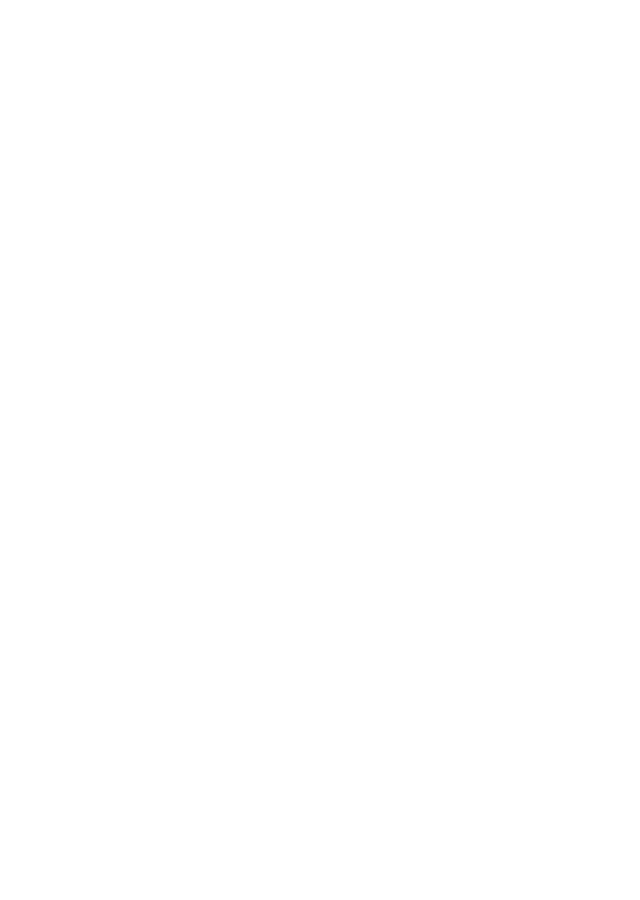
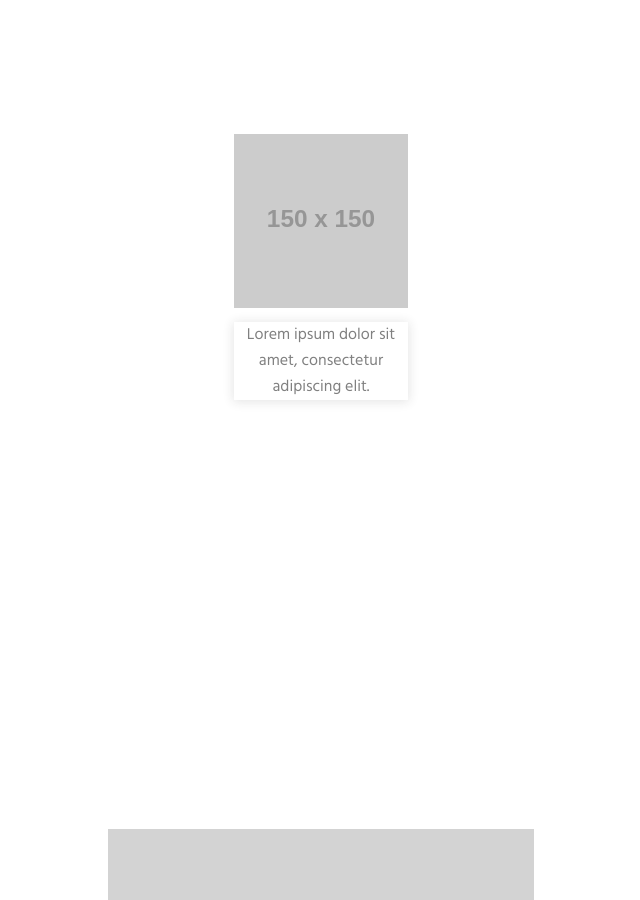
Before and after one commit to dotspencer/resume-1, a React app: page / in a window 1280 px wide. Shown: the part 200-1100 px from the top of the page, without its empty margins (319-959 px from the left). Before the commit the page ends 800 px from the top, so only its background shows below. Built offline with nearby package versions, Linux system fonts and the light colour scheme; a web font is replaced by a local one.

Commit message:
lengthened the page, added quad grid for education

```diff
--- a/src/components/App.js
+++ b/src/components/App.js
@@ -5,8 +5,14 @@
 class App extends Component {
   render() {
     return (
+      <section>
         <section className="header">
-        <div className="item logo" />
+          <div className="item logo">
+            <img
+              src="https://via.placeholder.com/50x50.png"
+              alt="profile picture"
+            />
+          </div>
           <div className="item menu">
             <ul>
               <li>Home</li>
@@ -17,6 +23,25 @@
             </ul>
           </div>
         </section>
+        <section className="profile">
+          <div className="item picture">
+            <img
+              src="https://via.placeholder.com/150x150.png"
+              alt="profile picture"
+            />
+          </div>
+          <div className="item about">
+            Lorem ipsum dolor sit amet, consectetur adipiscing elit.
+          </div>
+        </section>
+        <section className="overview">
+          <div className="item ovr" />
+          <div className="item a" />
+          <div className="item b" />
+          <div className="item c" />
+          <div className="item d" />
+        </section>
+      </section>
     );
   }
 }
--- a/src/styles/App.css
+++ b/src/styles/App.css
@@ -6,19 +6,23 @@
  */
 * {
   box-sizing: border-box;
+  user-select: none;
 }
 body {
   margin: 0;
   padding: 0;
   overflow-x: hidden;
 }
+section {
+  display: grid;
+}
 /*--------------HEADER-----------------*/
 .header {
-  display: grid;
   position: fixed;
   text-align: center;
   width: 100vw;
   height: 80px;
+  background-color: white;
   grid-template-columns: repeat(6, 1fr);
   grid-template-rows: repeat(1, 1fr);
   grid-column-gap: 10px;
@@ -29,8 +33,9 @@
   background-color: white;
 }
 .logo {
+  margin: auto;
   grid-area: 1 / 1 / span 1 / span 1;
-  background-color: grey;
+  text-align: center;
 }
 .menu {
   grid-area: 1 / 5 / span 1 / span 1;
@@ -56,3 +61,72 @@
 }
 
 /*--------------PROFILE-----------------*/
+.profile {
+  /* background-color: grey; */
+  width: 100vw;
+  height: 600px;
+  grid-template-columns: repeat(7, 1fr);
+  grid-template-rows: repeat(6, 1fr);
+  grid-column-gap: 10px;
+  grid-row-gap: 10px;
+}
+.picture {
+  grid-area: 5 / 4 / span 1 / span 1;
+  /* background-color: tomato; */
+}
+.picture img {
+  width: 100%;
+}
+.about {
+  grid-area: 6 / 4 / span 1 / span 1;
+  text-align: center;
+  font-family: "Hind", sans-serif;
+  background-color: white;
+  box-shadow: 0 1px 10px 1px rgba(40, 41, 44, 0.12);
+  color: grey;
+}
+/*--------------OVERVIEW-----------------*/
+.overview {
+  width: 100vw;
+  height: 1000px;
+  grid-template-columns: repeat(12, 1fr);
+  grid-template-rows: repeat(14, 1fr);
+  grid-template-areas:
+    ". . . . . . . . . . . ."
+    ". . . . . . . . . . . ."
+    ". . . . . . . . . . . ."
+    ". . . . . . . . . . . ."
+    ". . . . . . . . . . . ."
+    ". . . . . . . . . . . ."
+    ". . . . o o o o . . . ."
+    ". . . . . . . . . . . ."
+    ". . a a a . . b b b . ."
+    ". . a a a . . b b b . ."
+    ". . . . . . . . . . . ."
+    ". . c c c . . d d d . ."
+    ". . c c c . . d d d . ."
+    ". . . . . . . . . . . ."
+    ". . . . . . . . . . . .";
+}
+.ovr,
+.a,
+.b,
+.c,
+.d {
+  background-color: lightgrey;
+}
+.ovr {
+  grid-area: o;
+}
+.a {
+  grid-area: a;
+}
+.b {
+  grid-area: b;
+}
+.c {
+  grid-area: c;
+}
+.d {
+  grid-area: d;
+}
```
Also changed, not shown: 1 other file (tests, documents, lock files or other folders). Lines whose indentation alone changed are shown as unchanged.
